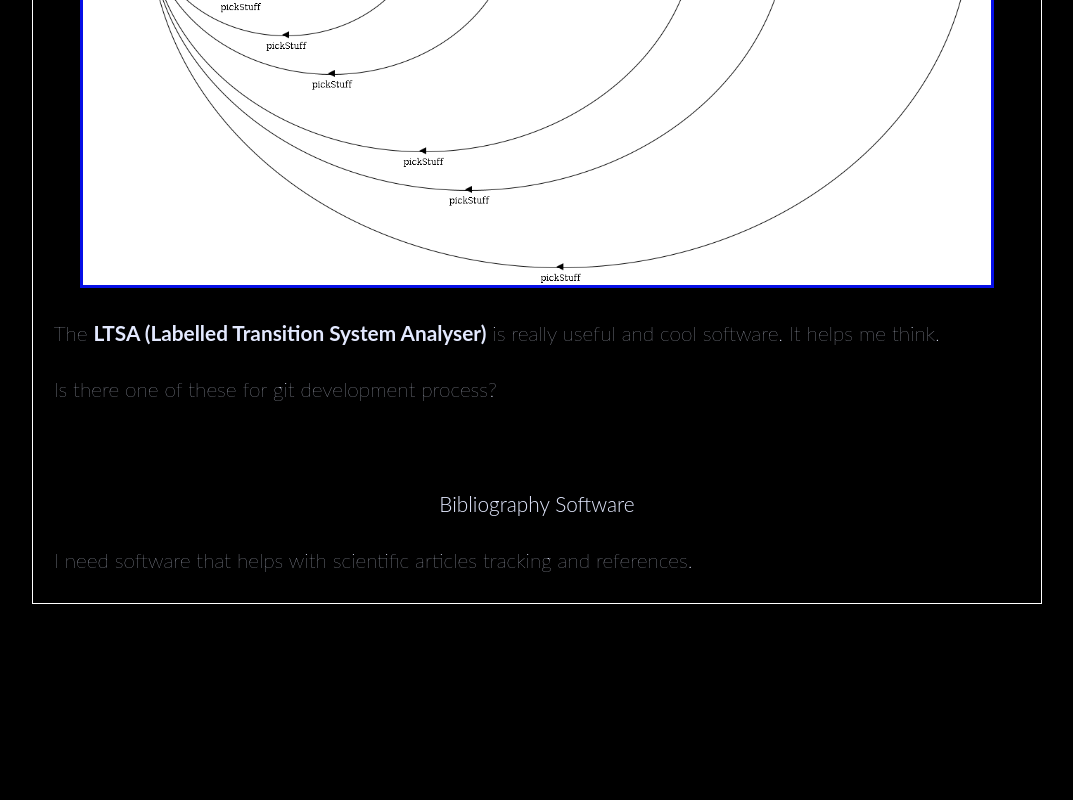
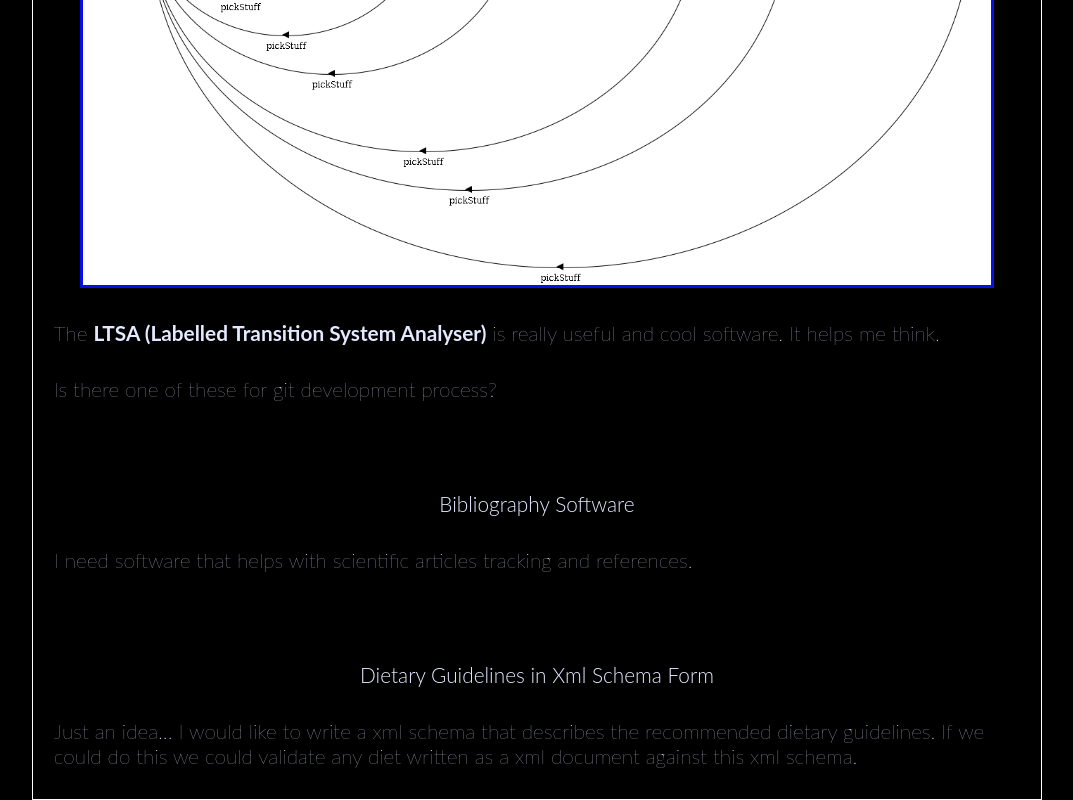
Before and after one commit to x-jrga/x-jrga.github.io, a plain HTML site: page various/1.html in a window 1280 px wide. Shown: the part 3176-3976 px from the top of the page, without its empty margins (103-1176 px from the left). Before the commit the page ends 3780 px from the top, so only its background shows below. Drawn offline with Linux system fonts and the light colour scheme.

Commit message:
site update

```diff
--- a/various/1.html
+++ b/various/1.html
@@ -64,6 +64,11 @@ software. It helps me think.</h3>
 <h3 class="boldtxt ctrtxt">Bibliography Software</h3>
 <h3>I need software that helps with scientific articles tracking
 and references.</h3>
+<br>
+<br>
+<!--Brainstorm-->
+<h3 class="boldtxt ctrtxt">Dietary Guidelines in Xml Schema Form</h3>
+<h3>Just an idea... I would like to write a xml schema that describes the recommended dietary guidelines. If we could do this we could validate any diet written as a xml document against this xml schema.</h3>
 </div>
 </body>
 </html>
```
